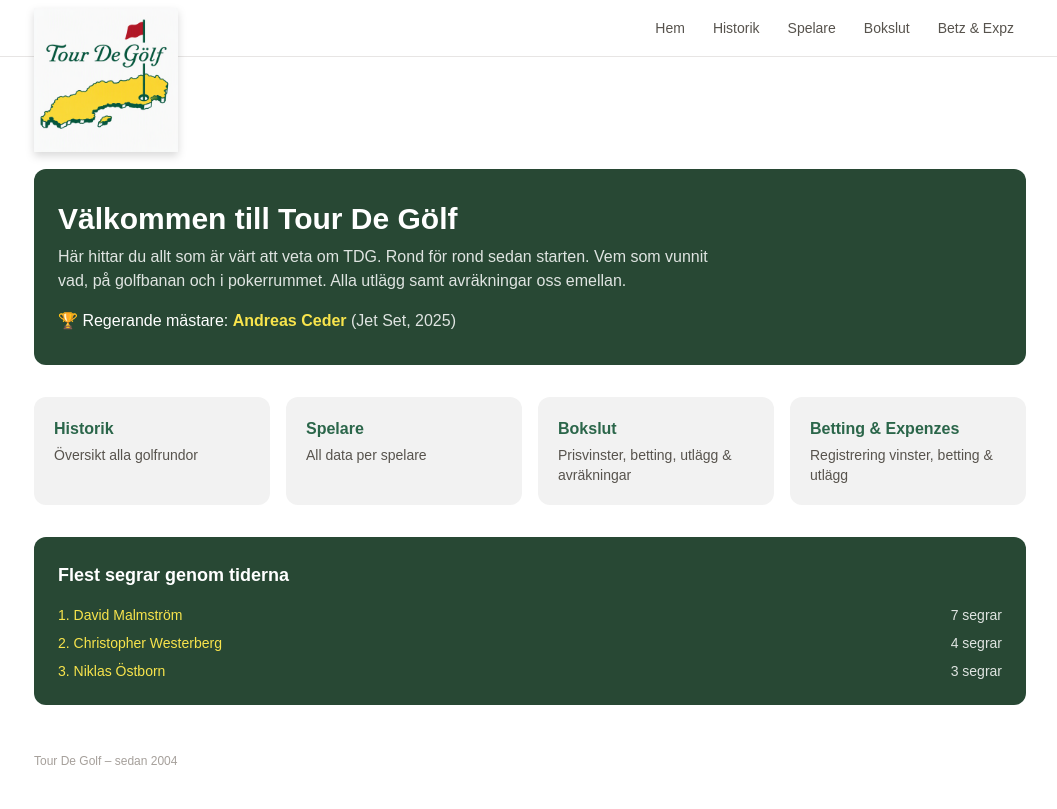
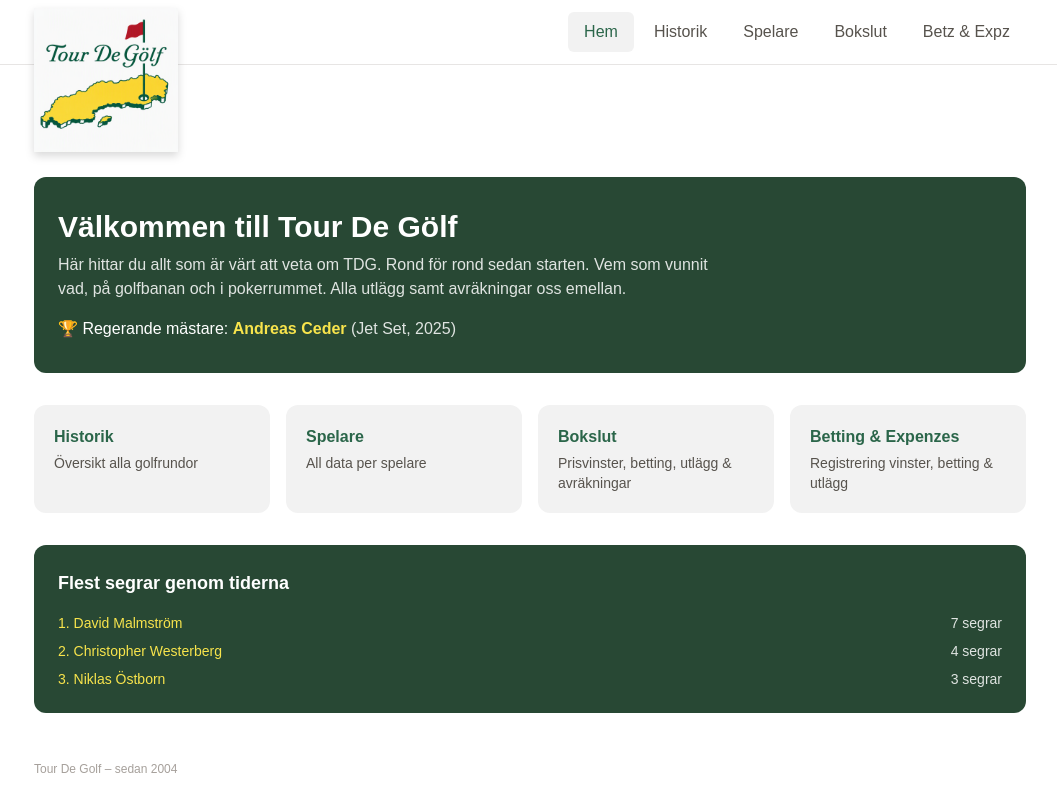
Before and after one commit to Dejan7704/tdg-app, a Next.js app: page / in a window 1280 px wide. Shown: the whole page, without its empty margins (110-1167 px from the left). Built offline with nearby package versions, Linux system fonts and the light colour scheme.

Commit message:
Meny: storre textstorlek och markera aktivt sidval

```diff
--- a/src/app/layout.tsx
+++ b/src/app/layout.tsx
@@ -1,20 +1,13 @@
 import type { Metadata } from "next";
 import Image from "next/image";
 import Link from "next/link";
+import NavLinks from "@/components/NavLinks";
 import "./globals.css";
 
 export const metadata: Metadata = {
   title: "Tour De Golf (TDG)",
   description: "Historik, statistik och betting för Tour De Golf",
 };
-
-const NAV = [
-  { href: "/", label: "Hem" },
-  { href: "/historik", label: "Historik" },
-  { href: "/spelare", label: "Spelare" },
-  { href: "/betting-business", label: "Bokslut" },
-  { href: "/utlagg", label: "Betz & Expz" },
-];
 
 export default function RootLayout({
   children,
@@ -43,17 +36,7 @@ export default function RootLayout({
               />
             </Link>
             <div className="flex items-center justify-end gap-1 py-3 pl-28 sm:pl-44">
-              <nav className="flex flex-wrap justify-end gap-1 text-sm">
-                {NAV.map((item) => (
-                  <Link
-                    key={item.href}
-                    href={item.href}
-                    className="rounded-md px-3 py-1.5 font-medium text-stone-600 transition hover:bg-tdg-gray-light hover:text-tdg-green"
-                  >
-                    {item.label}
-                  </Link>
-                ))}
-              </nav>
+              <NavLinks />
             </div>
           </div>
         </header>
--- /dev/null
+++ b/src/components/NavLinks.tsx
@@ -0,0 +1,39 @@
+"use client";
+
+import Link from "next/link";
+import { usePathname } from "next/navigation";
+
+const NAV = [
+  { href: "/", label: "Hem" },
+  { href: "/historik", label: "Historik" },
+  { href: "/spelare", label: "Spelare" },
+  { href: "/betting-business", label: "Bokslut" },
+  { href: "/utlagg", label: "Betz & Expz" },
+];
+
+export default function NavLinks() {
+  const pathname = usePathname();
+
+  return (
+    <nav className="flex flex-wrap justify-end gap-1 text-base">
+      {NAV.map((item) => {
+        // "/" ska bara vara aktiv på exakt startsidan, övriga länkar
+        // matchar även undersidor (t.ex. /historik/2024 markerar Historik).
+        const isActive =
+          item.href === "/" ? pathname === "/" : pathname.startsWith(item.href);
+        return (
+          <Link
+            key={item.href}
+            href={item.href}
+            className={
+              "rounded-md px-4 py-2 font-medium transition hover:bg-tdg-gray-light hover:text-tdg-green " +
+              (isActive ? "bg-tdg-gray-light text-tdg-green" : "text-stone-600")
+            }
+          >
+            {item.label}
+          </Link>
+        );
+      })}
+    </nav>
+  );
+}
```
